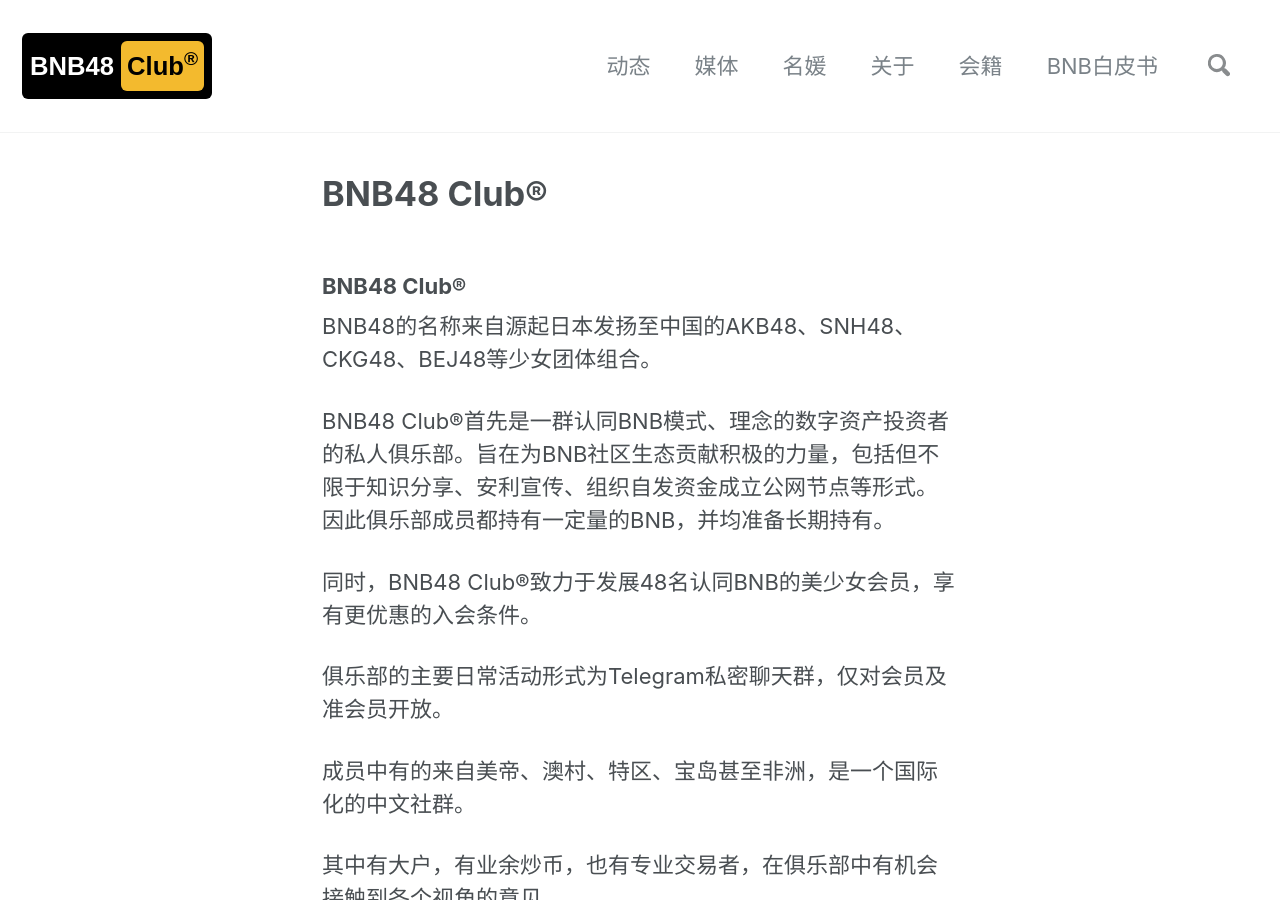
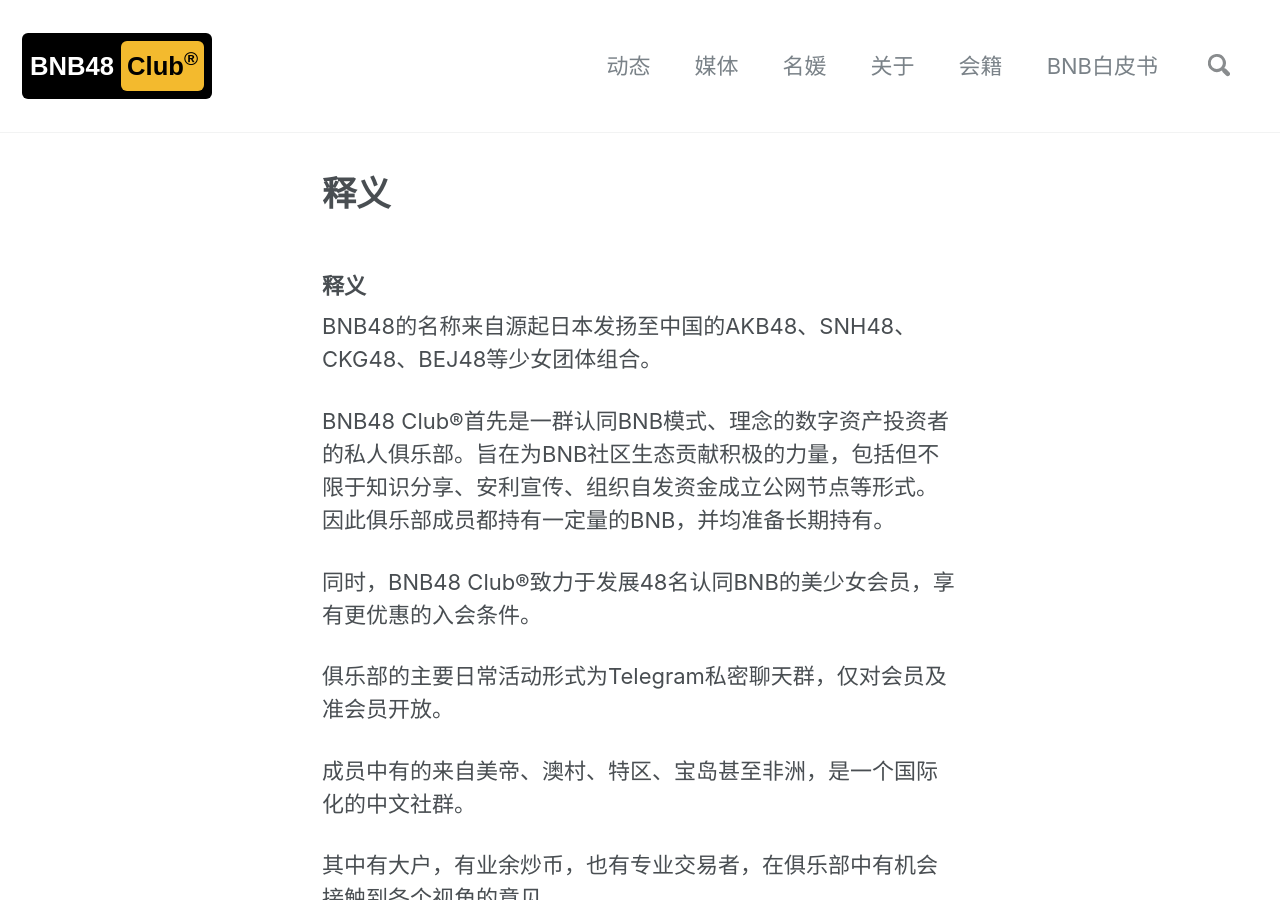
Before and after one commit to 48Club/BNB48Club.github.io, a Jekyll site: the page built from _pages/about.md, in a window 1280 px wide and 900 px high. Built offline with Jekyll 4.4.1, drawn with Linux system fonts in a browser that asks for light colours; nearby versions of some CDN libraries; our own code applies the rules of GitHub Pages for plain Markdown files.

Commit message:
Update about.md

```diff
--- a/_pages/about.md
+++ b/_pages/about.md
@@ -3,7 +3,7 @@
 excerpt: ""
 
 ---
-### BNB48 Club®
+### 释义
 BNB48的名称来自源起日本发扬至中国的AKB48、SNH48、CKG48、BEJ48等少女团体组合。
 
 BNB48 Club®首先是一群认同BNB模式、理念的数字资产投资者的私人俱乐部。旨在为BNB社区生态贡献积极的力量，包括但不限于知识分享、安利宣传、组织自发资金成立公网节点等形式。因此俱乐部成员都持有一定量的BNB，并均准备长期持有。
```
